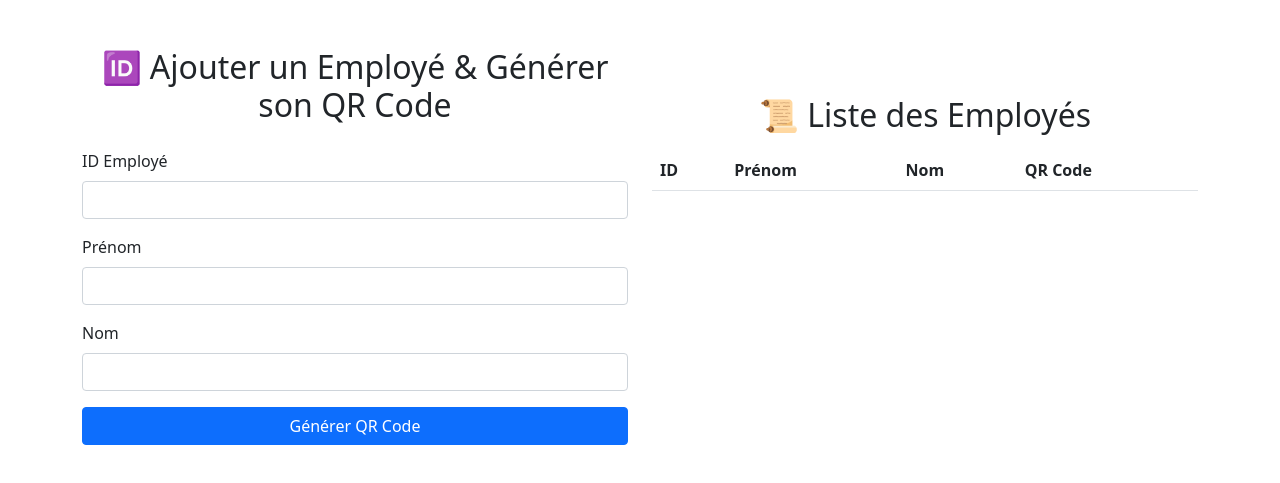
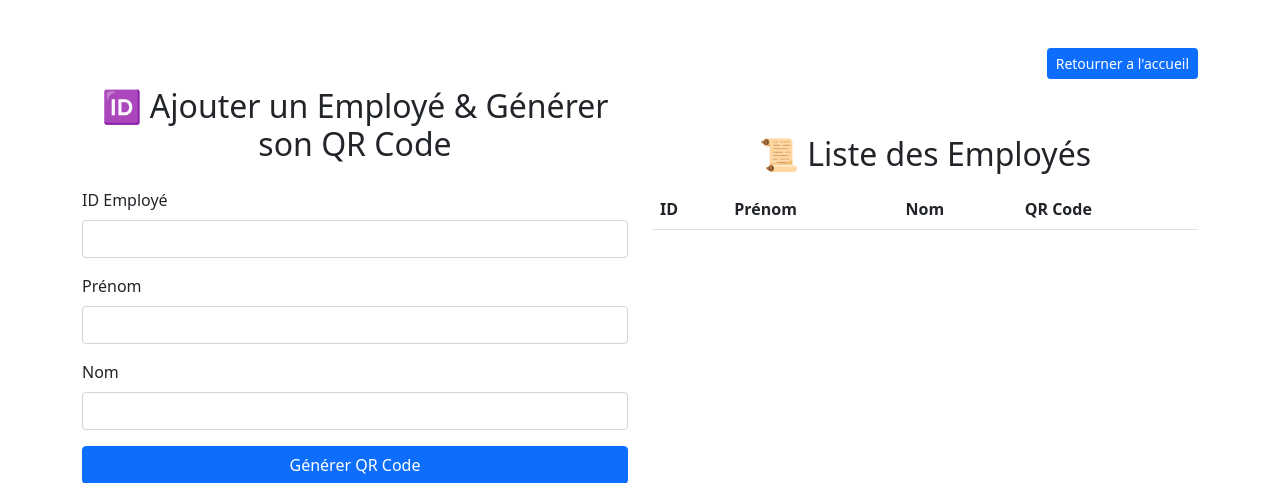
Before and after one commit to mld08/gestu-time, a Flask app: page /employees in a window 1280 px wide. Shown: the top 483 px of the page. Run offline with Flask 3, Linux system fonts and the light colour scheme; the visitor is signed in with stand-in values (Sample User, id 1); data comes from the database, SQL or seed files in the repository; data that the repository does not hold is empty.

Commit message:
First Commit

```diff
--- a/templates/generate_qr.html
+++ b/templates/generate_qr.html
@@ -10,6 +10,9 @@
 
 <body>
     <div class="container mt-5">
+        <div class="my-2 d-flex justify-content-end">
+            <a href="{{ url_for('index') }}" class="btn btn-primary btn-sm">Retourner a l'accueil</a>
+        </div>
         <div class="row">
             <div class="col-md-6">
                 <h2 class="text-center">🆔 Ajouter un Employé & Générer son QR Code</h2>
```
